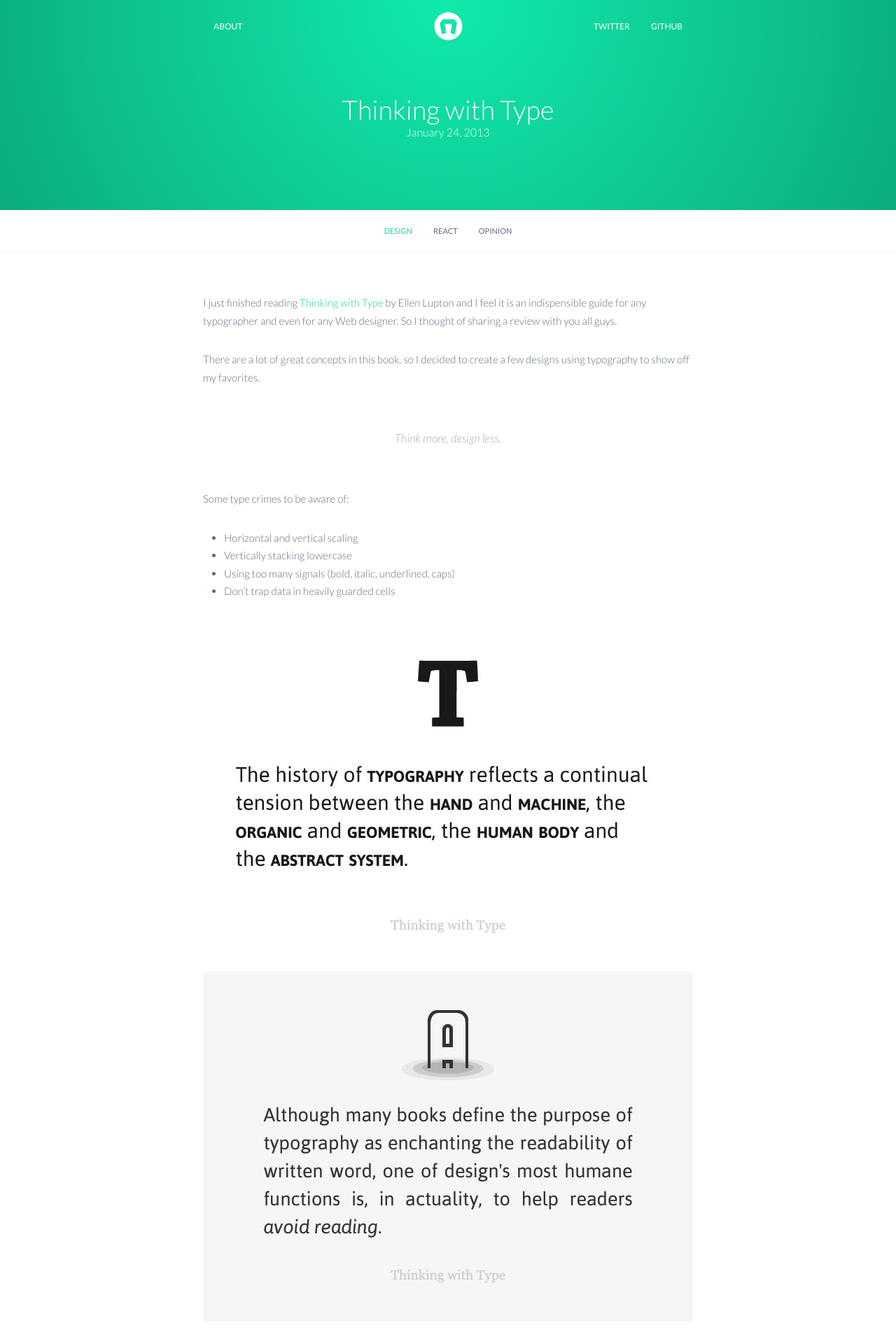
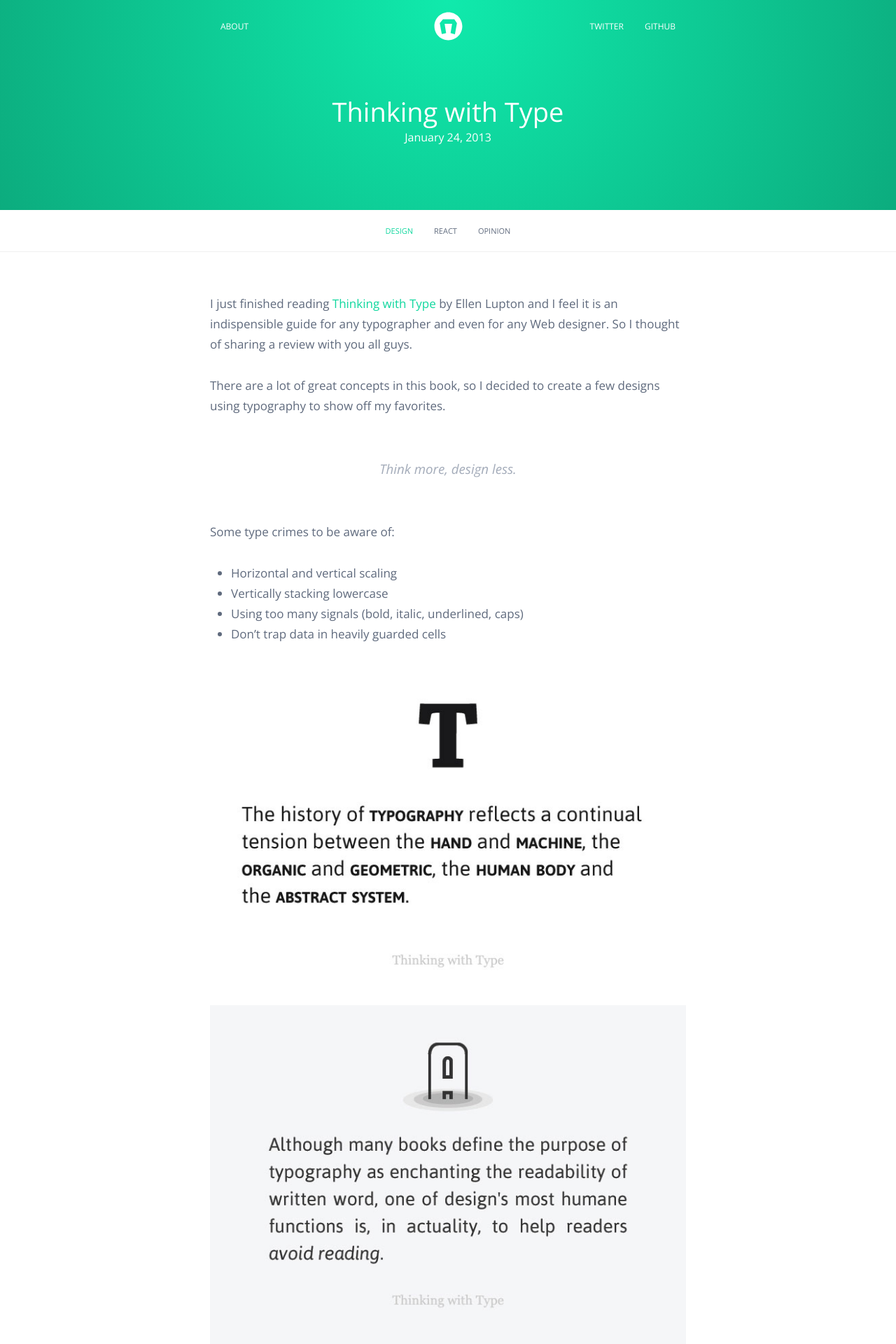
Before and after one commit to nayaabkhan/nayaabkhan.github.io, a Jekyll site: the page built from _posts/2013-01-24-thinking-with-type.markdown, in a window 1280 px wide. Shown: the top 1920 px of the page at 70% size. Built offline with Jekyll 4.4.1, drawn with Linux system fonts in a browser that asks for light colours.

Commit message:
Changed from Lato to Open sans. Minor typographical fixes.

```diff
--- a/_layouts/default.html
+++ b/_layouts/default.html
@@ -12,7 +12,7 @@
     <link rel="stylesheet" href="{{ "/css/main.css" | prepend: site.baseurl }}">
     <link rel="canonical" href="{{ page.url | replace:'index.html','' | prepend: site.baseurl | prepend: site.url }}">
     <link rel="alternate" type="application/rss+xml" title="{{ site.title }}" href="{{ "/feed.xml" | prepend: site.baseurl | prepend: site.url }}">
-    <link href='https://fonts.googleapis.com/css?family=Lato:400,300,900,300italic' rel='stylesheet' type='text/css'>
+    <link href='https://fonts.googleapis.com/css?family=Open+Sans:400,300,900,300italic' rel='stylesheet' type='text/css'>
   </head>
 
   <body>
--- a/_layouts/page.html
+++ b/_layouts/page.html
@@ -3,8 +3,6 @@
 ---
 <article class="post">
 
-  <div class="post__content">
-    {{ content }}
-  </div>
+  {{ content }}
 
 </article>
--- a/_sass/config/_spacing.scss
+++ b/_sass/config/_spacing.scss
@@ -1,2 +1,2 @@
-$content-width:    700px;
+$content-width:    680px;
 $base-spacing:     30px;
--- a/_sass/config/_typography.scss
+++ b/_sass/config/_typography.scss
@@ -1,5 +1,5 @@
-$base-font-family: Lato, "Helvetica Neue", Helvetica, Arial, sans-serif;
-$base-font-size:   15px;
+$base-font-family: "Open sans", "Helvetica Neue", Helvetica, Arial, sans-serif;
+$base-font-size:   17px;
 $small-font-size:  11px;
 $base-line-height: 1.7;
 
```
